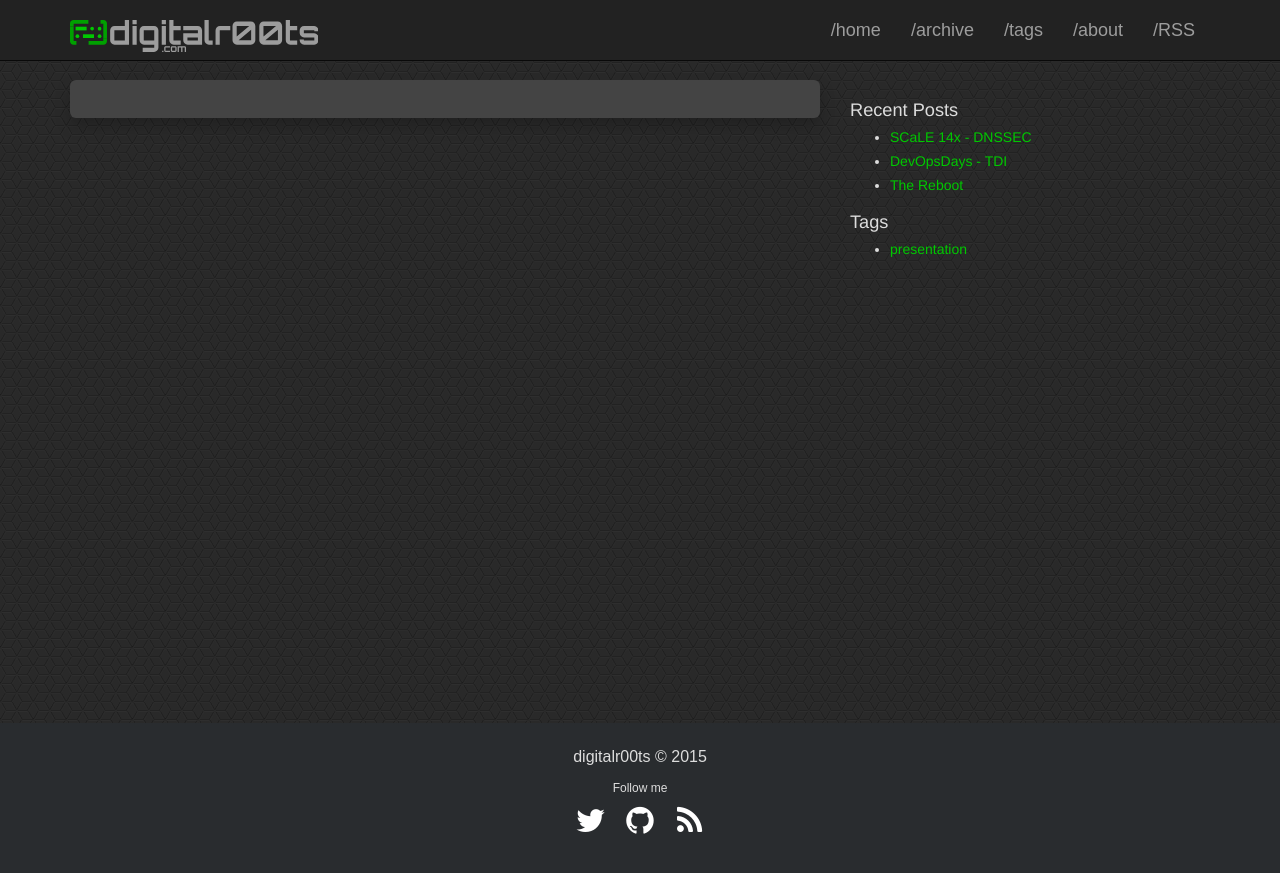
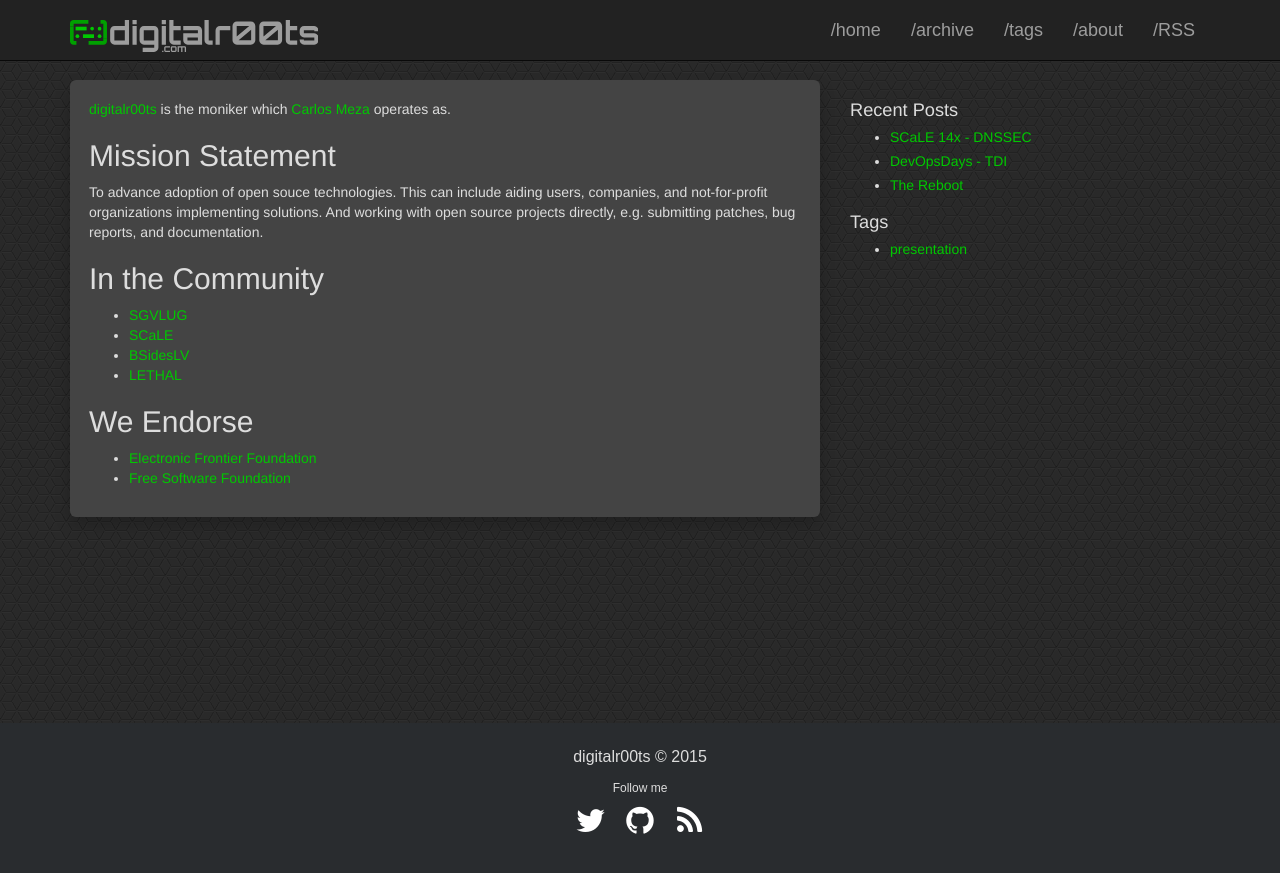
Before and after one commit to digitalr00ts/digitalr00ts.github.io, a Jekyll site: the page built from about.md, in a window 1280 px wide. Shown: the top 873 px of the page. Built offline with Jekyll 4.4.1, drawn with Linux system fonts in a browser that asks for light colours; Markdown is read by kramdown in place of the engine named in the settings.

Commit message:
Update about.md

```diff
--- a/about.md
+++ b/about.md
@@ -3,3 +3,18 @@ layout: page
 title: About
 
 ---
+[digitalr00ts](http://www.digitalr00ts.com) is the moniker which [Carlos Meza](http://www.carlosmeza.com) operates as.
+
+## Mission Statement
+To advance adoption of open souce technologies. This can include aiding users, companies, and not-for-profit organizations implementing solutions. And working with open source projects directly, e.g. submitting patches, bug reports, and documentation.
+
+## In the Community
+
+* [SGVLUG](http://wwww.sgvlug.org)
+* [SCaLE](https://www.socallinuxexpo.org)
+* [BSidesLV](https://www.bsideslv.org/)
+* [LETHAL](http://www.meetup.com/LETHAL/)
+
+## We Endorse
+* [Electronic Frontier Foundation](https://www.eff.org/)
+* [Free Software Foundation](http://www.fsf.org/)
```
